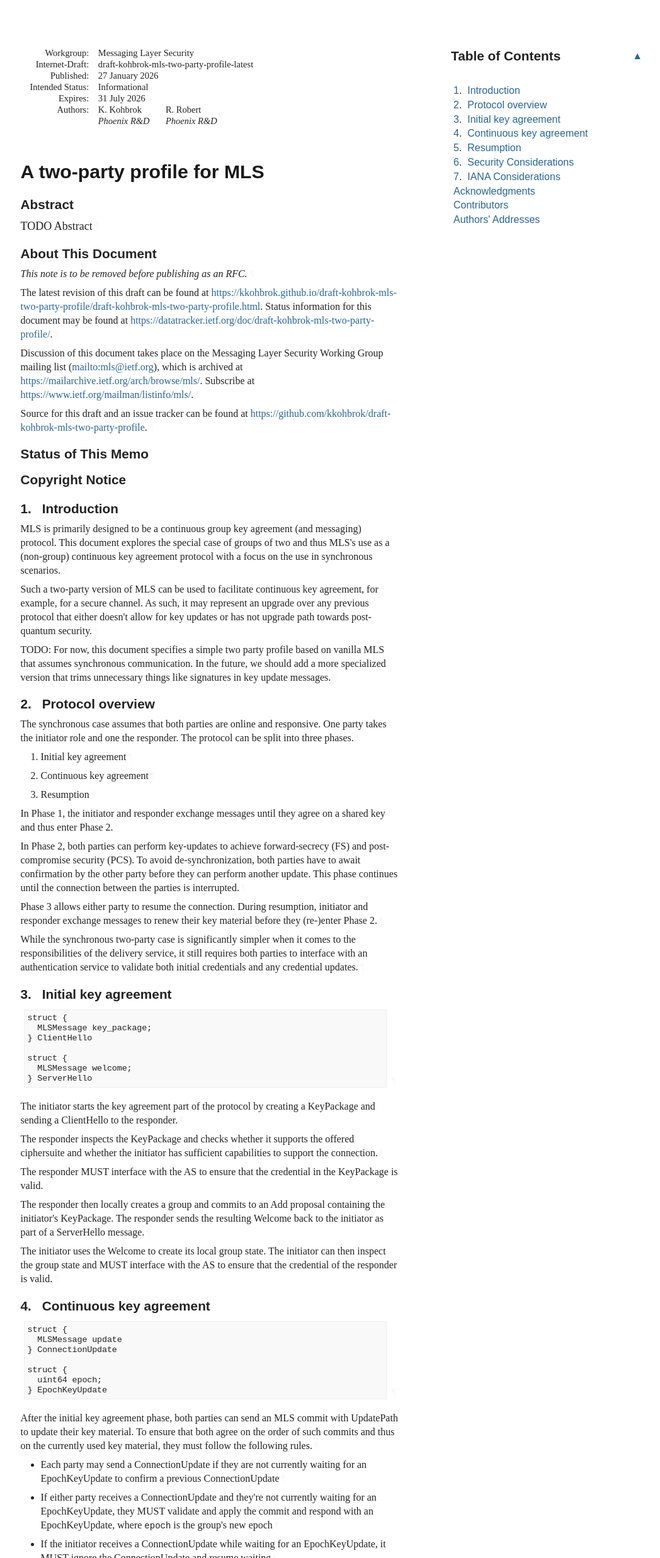
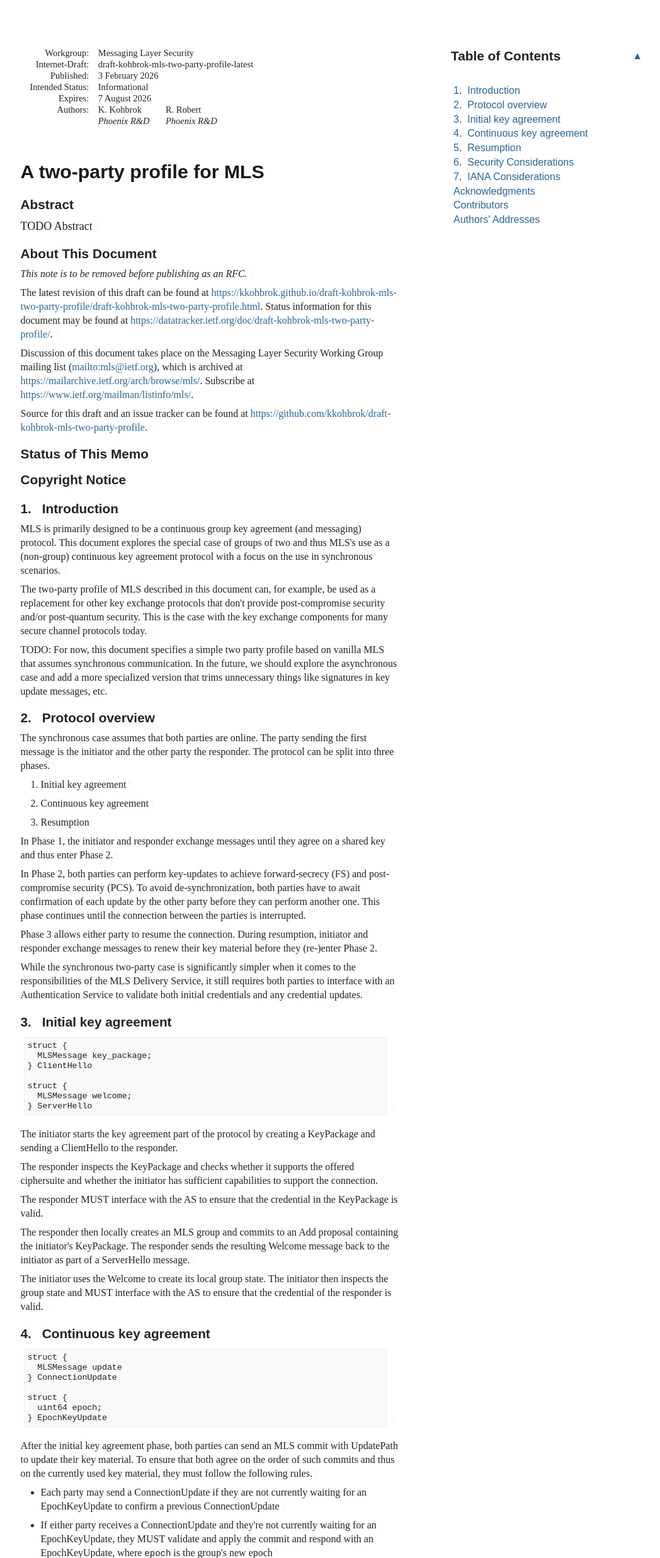
Before and after one commit to kkohbrok/draft-kohbrok-mls-two-party-profile, a plain HTML site: page draft-kohbrok-mls-two-party-profile.html in a window 1280 px wide. Shown: the top 2474 px of the page at 63% size, without its empty margins (92-1140 px from the left). Drawn offline with Linux system fonts and the light colour scheme; a web font is replaced by a local one.

Commit message:
Script updating gh-pages from f9a8267. [ci skip]

```diff
--- a/draft-kohbrok-mls-two-party-profile.html
+++ b/draft-kohbrok-mls-two-party-profile.html
@@ -1046,11 +1046,11 @@ svg :is([fill="white"], [fill^="#fff"]) {
 <thead><tr>
 <td class="left">Internet-Draft</td>
 <td class="center">2PMLS</td>
-<td class="right">January 2026</td>
+<td class="right">February 2026</td>
 </tr></thead>
 <tfoot><tr>
 <td class="left">Kohbrok &amp; Robert</td>
-<td class="center">Expires 31 July 2026</td>
+<td class="center">Expires 7 August 2026</td>
 <td class="right">[Page]</td>
 </tr></tfoot>
 </table>
@@ -1063,12 +1063,12 @@ svg :is([fill="white"], [fill^="#fff"]) {
 <dd class="internet-draft">draft-kohbrok-mls-two-party-profile-latest</dd>
 <dt class="label-published">Published:</dt>
 <dd class="published">
-<time datetime="2026-01-27" class="published">27 January 2026</time>
+<time datetime="2026-02-03" class="published">3 February 2026</time>
     </dd>
 <dt class="label-intended-status">Intended Status:</dt>
 <dd class="intended-status">Informational</dd>
 <dt class="label-expires">Expires:</dt>
-<dd class="expires"><time datetime="2026-07-31">31 July 2026</time></dd>
+<dd class="expires"><time datetime="2026-08-07">7 August 2026</time></dd>
 <dt class="label-authors">Authors:</dt>
 <dd class="authors">
 <div class="author">
@@ -1122,7 +1122,7 @@ svg :is([fill="white"], [fill^="#fff"]) {
         time. It is inappropriate to use Internet-Drafts as reference
         material or to cite them other than as "work in progress."<a href="#section-boilerplate.1-3" class="pilcrow">¶</a></p>
 <p id="section-boilerplate.1-4">
-        This Internet-Draft will expire on 31 July 2026.<a href="#section-boilerplate.1-4" class="pilcrow">¶</a></p>
+        This Internet-Draft will expire on 7 August 2026.<a href="#section-boilerplate.1-4" class="pilcrow">¶</a></p>
 </section>
 </div>
 <div id="copyright">
@@ -1194,14 +1194,14 @@ svg :is([fill="white"], [fill^="#fff"]) {
 protocol. This document explores the special case of groups of two and thus
 MLS's use as a (non-group) continuous key agreement protocol with a focus on the
 use in synchronous scenarios.<a href="#section-1-1" class="pilcrow">¶</a></p>
-<p id="section-1-2">Such a two-party version of MLS can be used to facilitate continuous key
-agreement, for example, for a secure channel. As such, it may represent an
-upgrade over any previous protocol that either doesn't allow for key updates or
-has not upgrade path towards post-quantum security.<a href="#section-1-2" class="pilcrow">¶</a></p>
+<p id="section-1-2">The two-party profile of MLS described in this document can, for example, be
+used as a replacement for other key exchange protocols that don't provide
+post-compromise security and/or post-quantum security. This is the case with the
+key exchange components for many secure channel protocols today.<a href="#section-1-2" class="pilcrow">¶</a></p>
 <p id="section-1-3">TODO: For now, this document specifies a simple two party profile based on
-vanilla MLS that assumes synchronous communication. In the future, we should add
-a more specialized version that trims unnecessary things like signatures in key
-update messages.<a href="#section-1-3" class="pilcrow">¶</a></p>
+vanilla MLS that assumes synchronous communication. In the future, we should
+explore the asynchronous case and add a more specialized version that trims
+unnecessary things like signatures in key update messages, etc.<a href="#section-1-3" class="pilcrow">¶</a></p>
 </section>
 </div>
 <div id="protocol-overview">
@@ -1209,9 +1209,9 @@ update messages.<a href="#section-1-3" class="pilcrow">¶</a></p>
       <h2 id="name-protocol-overview">
 <a href="#section-2" class="section-number selfRef">2. </a><a href="#name-protocol-overview" class="section-name selfRef">Protocol overview</a>
       </h2>
-<p id="section-2-1">The synchronous case assumes that both parties are online and responsive. One
-party takes the initiator role and one the responder. The protocol can be split
-into three phases.<a href="#section-2-1" class="pilcrow">¶</a></p>
+<p id="section-2-1">The synchronous case assumes that both parties are online. The party sending the
+first message is the initiator and the other party the responder. The protocol
+can be split into three phases.<a href="#section-2-1" class="pilcrow">¶</a></p>
 <ol start="1" type="1" class="normal type-1" id="section-2-2">
 <li id="section-2-2.1">
           <p id="section-2-2.1.1">Initial key agreement<a href="#section-2-2.1.1" class="pilcrow">¶</a></p>
@@ -1227,15 +1227,15 @@ into three phases.<a href="#section-2-1" class="pilcrow">¶</a></p>
 shared key and thus enter Phase 2.<a href="#section-2-3" class="pilcrow">¶</a></p>
 <p id="section-2-4">In Phase 2, both parties can perform key-updates to achieve forward-secrecy (FS)
 and post-compromise security (PCS). To avoid de-synchronization, both parties
-have to await confirmation by the other party before they can perform another
-update. This phase continues until the connection between the parties is
-interrupted.<a href="#section-2-4" class="pilcrow">¶</a></p>
+have to await confirmation of each update by the other party before they can
+perform another one. This phase continues until the connection between the
+parties is interrupted.<a href="#section-2-4" class="pilcrow">¶</a></p>
 <p id="section-2-5">Phase 3 allows either party to resume the connection. During resumption,
 initiator and responder exchange messages to renew their key material before
 they (re-)enter Phase 2.<a href="#section-2-5" class="pilcrow">¶</a></p>
 <p id="section-2-6">While the synchronous two-party case is significantly simpler when it comes to
-the responsibilities of the delivery service, it still requires both parties to
-interface with an authentication service to validate both initial credentials
+the responsibilities of the MLS Delivery Service, it still requires both parties
+to interface with an Authentication Service to validate both initial credentials
 and any credential updates.<a href="#section-2-6" class="pilcrow">¶</a></p>
 </section>
 </div>
@@ -1262,12 +1262,12 @@ ciphersuite and whether the initiator has sufficient capabilities to support the
 connection.<a href="#section-3-3" class="pilcrow">¶</a></p>
 <p id="section-3-4">The responder MUST interface with the AS to ensure that the credential in the
 KeyPackage is valid.<a href="#section-3-4" class="pilcrow">¶</a></p>
-<p id="section-3-5">The responder then locally creates a group and commits to an Add proposal
+<p id="section-3-5">The responder then locally creates an MLS group and commits to an Add proposal
 containing the initiator's KeyPackage. The responder sends the resulting Welcome
-back to the initiator as part of a ServerHello message.<a href="#section-3-5" class="pilcrow">¶</a></p>
+message back to the initiator as part of a ServerHello message.<a href="#section-3-5" class="pilcrow">¶</a></p>
 <p id="section-3-6">The initiator uses the Welcome to create its local group state. The initiator
-can then inspect the group state and MUST interface with the AS to ensure that
-the credential of the responder is valid.<a href="#section-3-6" class="pilcrow">¶</a></p>
+then inspects the group state and MUST interface with the AS to ensure that the
+credential of the responder is valid.<a href="#section-3-6" class="pilcrow">¶</a></p>
 </section>
 </div>
 <div id="continuous-key-agreement">
```
Also changed, not shown: draft-kohbrok-mls-two-party-profile.txt (+23 -21 lines).
